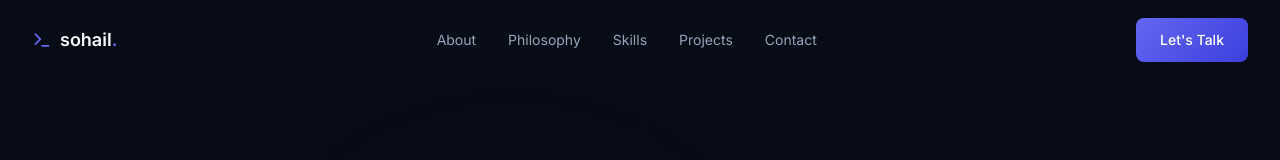
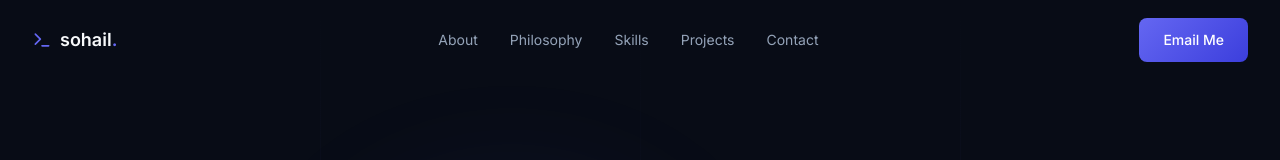
Before and after one commit to sohail-24/website, a React (Vite) app: page / in a window 1280 px wide. Shown: the top 160 px of the page. Built offline with nearby package versions, Linux system fonts and the light colour scheme.

Commit message:
Update Navbar.tsx

```diff
--- a/src/sections/Navbar.tsx
+++ b/src/sections/Navbar.tsx
@@ -74,7 +74,7 @@ export default function Navbar() {
               onClick={() => scrollToSection('#contact')}
               className="btn-primary text-sm"
             >
-              Let&apos;s Talk
+              Email Me
             </button>
           </div>
 
@@ -115,7 +115,7 @@ export default function Navbar() {
             onClick={() => scrollToSection('#contact')}
             className="btn-primary w-full text-sm mt-4"
           >
-            Let&apos;s Talk
+            Email Me
           </button>
         </div>
       </div>
```
